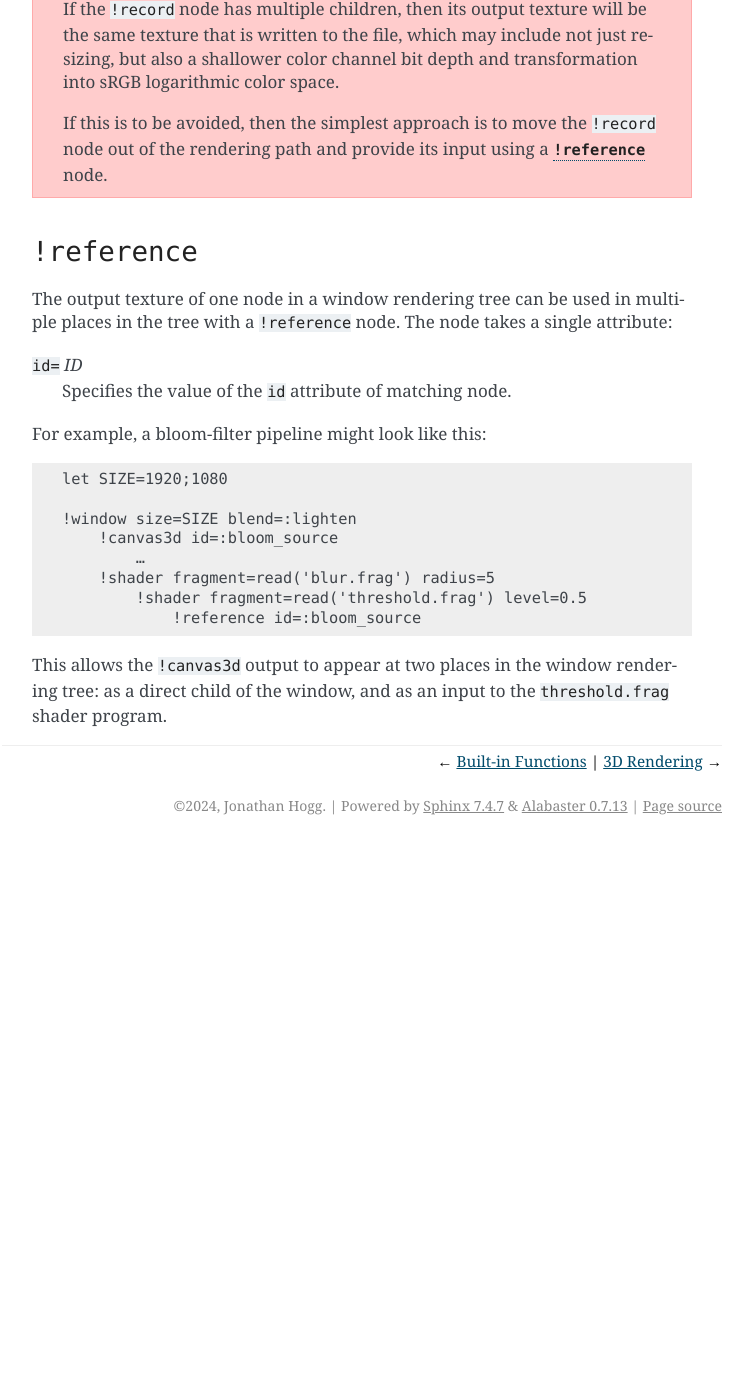
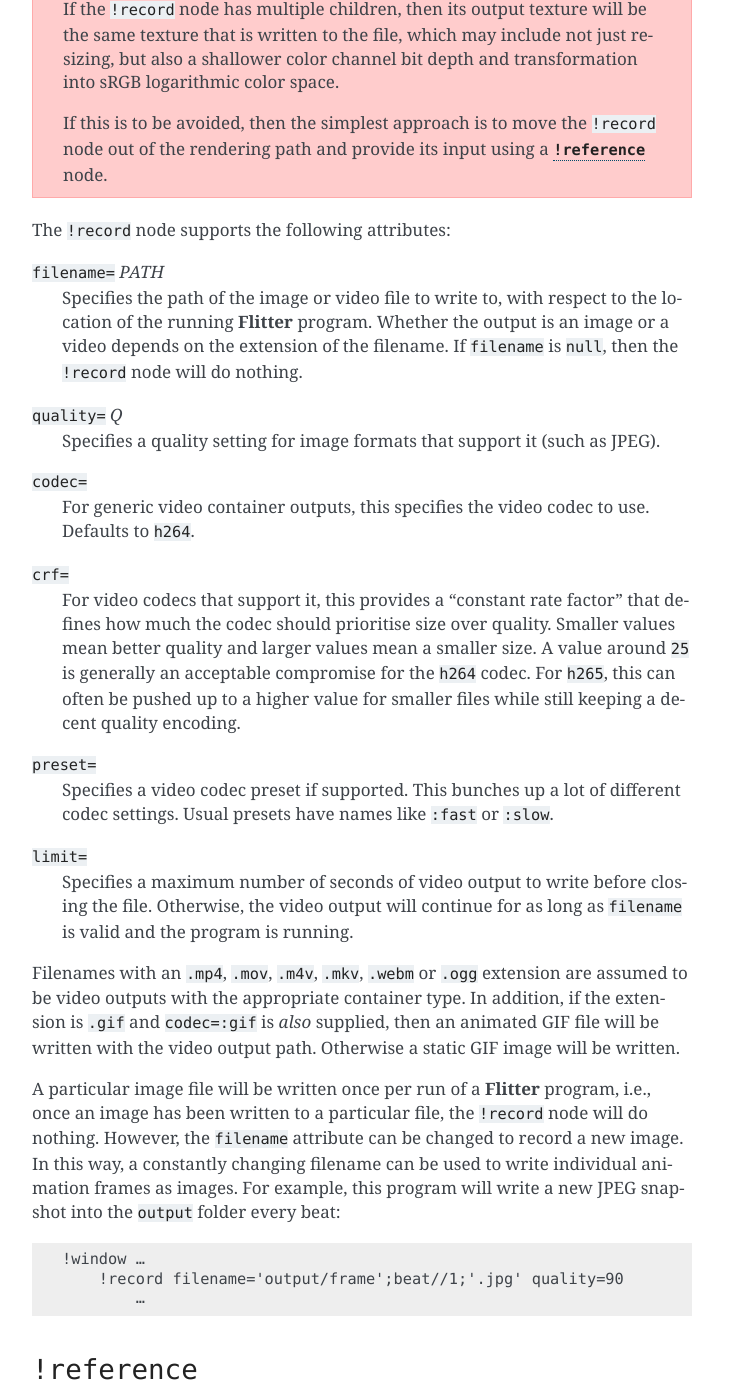
Before and after one commit to jonathanhogg/flitter, a Sphinx documentation site: the page built from docs/windows.md, in a window 1280 px wide and 1400 px high, scrolled down 6829 px. Shown: the whole window, without its empty margins (388-1140 px from the left). Built offline with Sphinx 7.4.7, drawn with Linux system fonts in a browser that asks for light colours; before the commit the page ends 7674 px from its top, so only the background shows below that.

Commit message:
Finish documenting the `!record` node

````diff
--- a/docs/windows.md
+++ b/docs/windows.md
@@ -300,6 +300,57 @@ node out of the rendering path and provide its input using a
 [`!reference`](#reference) node.
 :::
 
+The `!record` node supports the following attributes:
+
+`filename=` *PATH*
+: Specifies the path of the image or video file to write to, with respect to the
+location of the running **Flitter** program. Whether the output is an image or
+a video depends on the extension of the filename. If `filename` is `null`, then
+the `!record` node will do nothing.
+
+`quality=` *Q*
+: Specifies a quality setting for image formats that support it (such as JPEG).
+
+`codec=`
+: For generic video container outputs, this specifies the video codec to use.
+Defaults to `h264`.
+
+`crf=`
+: For video codecs that support it, this provides a "constant rate factor" that
+defines how much the codec should prioritise size over quality. Smaller values
+mean better quality and larger values mean a smaller size. A value around `25`
+is generally an acceptable compromise for the `h264` codec. For `h265`, this
+can often be pushed up to a higher value for smaller files while still keeping
+a decent quality encoding.
+
+`preset=`
+: Specifies a video codec preset if supported. This bunches up a lot of
+different codec settings. Usual presets have names like `:fast` or `:slow`.
+
+`limit=`
+: Specifies a maximum number of seconds of video output to write before closing
+the file. Otherwise, the video output will continue for as long as `filename` is
+valid and the program is running.
+
+Filenames with an `.mp4`, `.mov`, `.m4v`, `.mkv`, `.webm` or `.ogg` extension
+are assumed to be video outputs with the appropriate container type. In
+addition, if the extension is `.gif` and `codec=:gif` is *also* supplied, then
+an animated GIF file will be written with the video output path. Otherwise a
+static GIF image will be written.
+
+A particular image file will be written once per run of a **Flitter** program,
+i.e., once an image has been written to a particular file, the `!record` node
+will do nothing. However, the `filename` attribute can be changed to record a
+new image. In this way, a constantly changing filename can be used to write
+individual animation frames as images. For example, this program will write a
+new JPEG snapshot into the `output` folder every beat:
+
+```flitter
+!window …
+    !record filename='output/frame';beat//1;'.jpg' quality=90
+        …
+```
+
 ## `!reference`
 
 The output texture of one node in a window rendering tree can be used in
````
